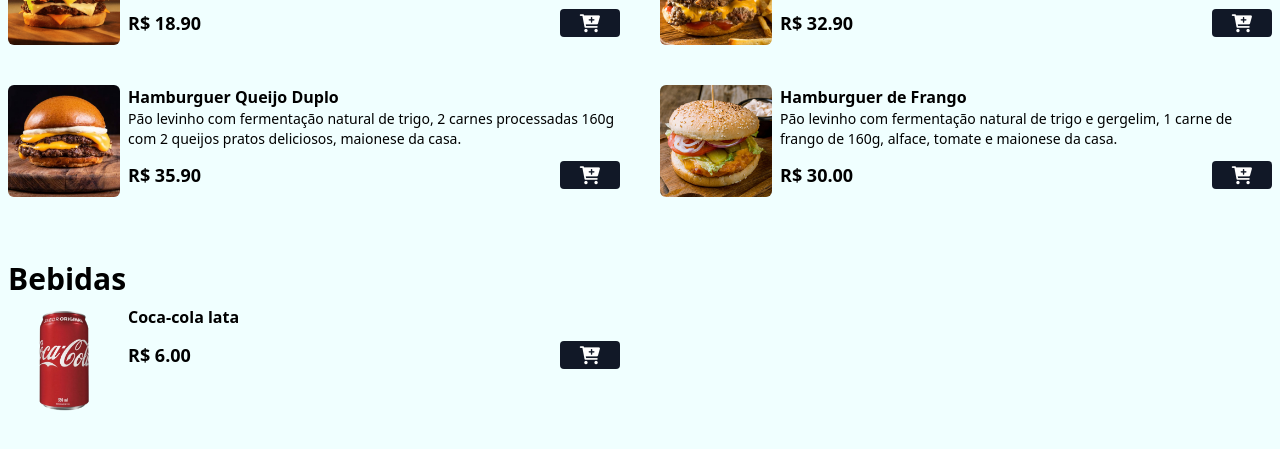
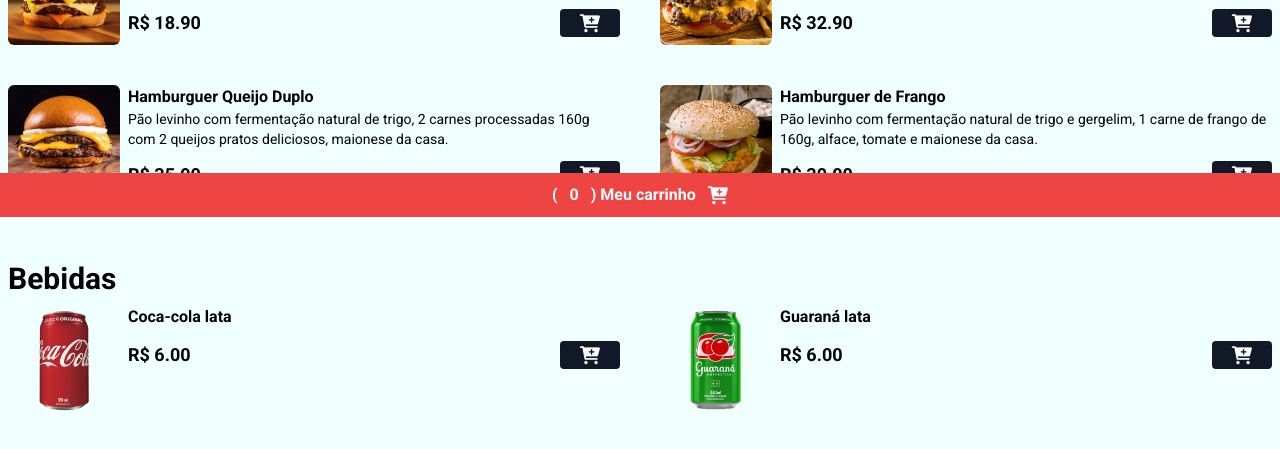
Before and after one commit to RafaSamm/CardapioRHSSolutions, a website: page index.html in a window 1280 px wide. Shown: the part 583-1032 px from the top of the page. Drawn offline with Linux system fonts and the light colour scheme.

Commit message:
style: mais recursos e estilos considerados

```diff
--- a/index.html
+++ b/index.html
@@ -4,6 +4,10 @@
   <head>
     <meta charset="UTF-8" />
     <meta name="viewport" content="width=device-width, initial-scale=1.0" />
+
+    <link rel="preconnect" href="https://fonts.googleapis.com" />
+    <link rel="preconnect" href="https://fonts.gstatic.com" crossorigin />
+    <link href="https://fonts.googleapis.com/css2?family=Roboto:wght@400;500;700&display=swap" rel="stylesheet"/>
 
     <link rel="stylesheet" href="https://cdnjs.cloudflare.com/ajax/libs/font-awesome/6.0.0-beta3/css/all.min.css"
     integrity="sha512-Fo3rlrZj/k7ujTnHg4CGR2D7kSs0v4LLanw2qksYuRlEzO+tcaEPQogQ0KaoGN26/zrn20ImR1DfuLWnOo7aBA=="
@@ -139,7 +143,7 @@
 
     </main>
 
-        <div class="mx-auto px-2 my-2">
+        <div class="mx-auto max-w-7xl px-2 my-2">
             <h2 class="font-bold text-3xl">Bebidas</h2>
         </div>
 
@@ -167,11 +171,75 @@
         </div>
         <!--FIM PRODUTO-ITEM-->
 
+        <!--PRODUTO-ITEM-->
+        <div class="flex gap-2 w-full">
+            <img src="./assets/refri-2.png"
+            alt="Guaraná lata"
+            class="w-28 h-28 rounded-md hover:scale-110 hover:rotate-2 duration-200"
+            />
+
+            <div class="w-full">
+                <p class="font-bold">Guaraná lata</p>
+                <div class="flex items-center gap-2 justify-between mt-3">
+                    <p class="font-bold text-lg">R$ 6.00</p>
+                    <button class="bg bg-gray-900 px-5 rounded add-to-cart-btn"
+                            data-name="Guaraná lata"
+                            data-price="6.00">
+                        <i class="fa fa-cart-plus text-lg text-white"></i>
+                    </button>
+                </div>
+            </div>
+        </div>
+        <!--FIM PRODUTO-ITEM-->
+
     </div>
     <!--FIM-GRID-BEBIDAS-->
 
 
     </div>
     <!--FIM MENU-->
+
+    <!--Modal-cart-->
+    <div class="bg-black/60 w-full h-full fixed top-0 left-0 z-[99] items-center justify-center hidden">
+
+        <div class="bg-white p-5 rounded-md min-w-[90%] md:min-w-[600px]">
+            <h2 class="text-center font-bold text-2xl mb-2">Meu carrinho</h2>
+
+            <div id="cart-items" class="flex justify-between mb-2 flex-col"></div>
+
+            <p class="font-bold">Total: <span id="cart-total">0.00</span></p>
+
+            <p class="font-bold mt-4">Endereço de entrega:</p>
+            <input
+                type="text"
+                placeholder="Digite o endereço completo..."
+                id="address"
+                class="w-full border-2 p-1 my-1">
+
+            <p class="text-red-500 hidden" id="address-warn">Digite o endereço completo!!</p>
+
+            <div class="flex items-center justify-between mt-5 w-full">
+                <button id="close-modal-btn">Fechar</button>
+                <button id="checkout-btn" class="bg-green-500 text-white px-4 py-1 rounded">Finalizar Pedido</button>
+            </div>
+
+
+        </div>
+
+    </div>
+    <!--Fim-Modal-Cart-->
+
+
+    <!--Botão-Carrinho de compras-->
+    <footer class="w-full bg-red-500 py-2 fixed bottom-0 z-40 flex items-center justify-center">
+        <button class="flex items-center gap-3 text-white font-bold" id="cart-btn">
+            (<span id="cart-count">0</span>)
+            Meu carrinho
+            <i class="fa fa-cart-plus text-lg text-white"></i>
+        </button>
+    </footer>
+
+
+
   </body>
 </html>
--- a/tailwind.config.js
+++ b/tailwind.config.js
@@ -1,7 +1,10 @@
 /** @type {import('tailwindcss').Config} */
 module.exports = {
-    content: ["./**/*.{html,js}"], //content = colocar as pastas e subpastas que utilizarão o
+    content: ["./**/*.{html,js}"], //content = colocar as pastas e subpastas que utilizarão
     theme: {
+      fontFamily: {
+        'sans': ['Roboto', 'sans-serif'],
+      },
       extend: {
         backgroundImage: { //Pegando a imagem de fundo da página
           "home": "url('/assets/bg.png')" // usando na tag HEADER por bg-home
```
Also changed, not shown: styles/output.css.
